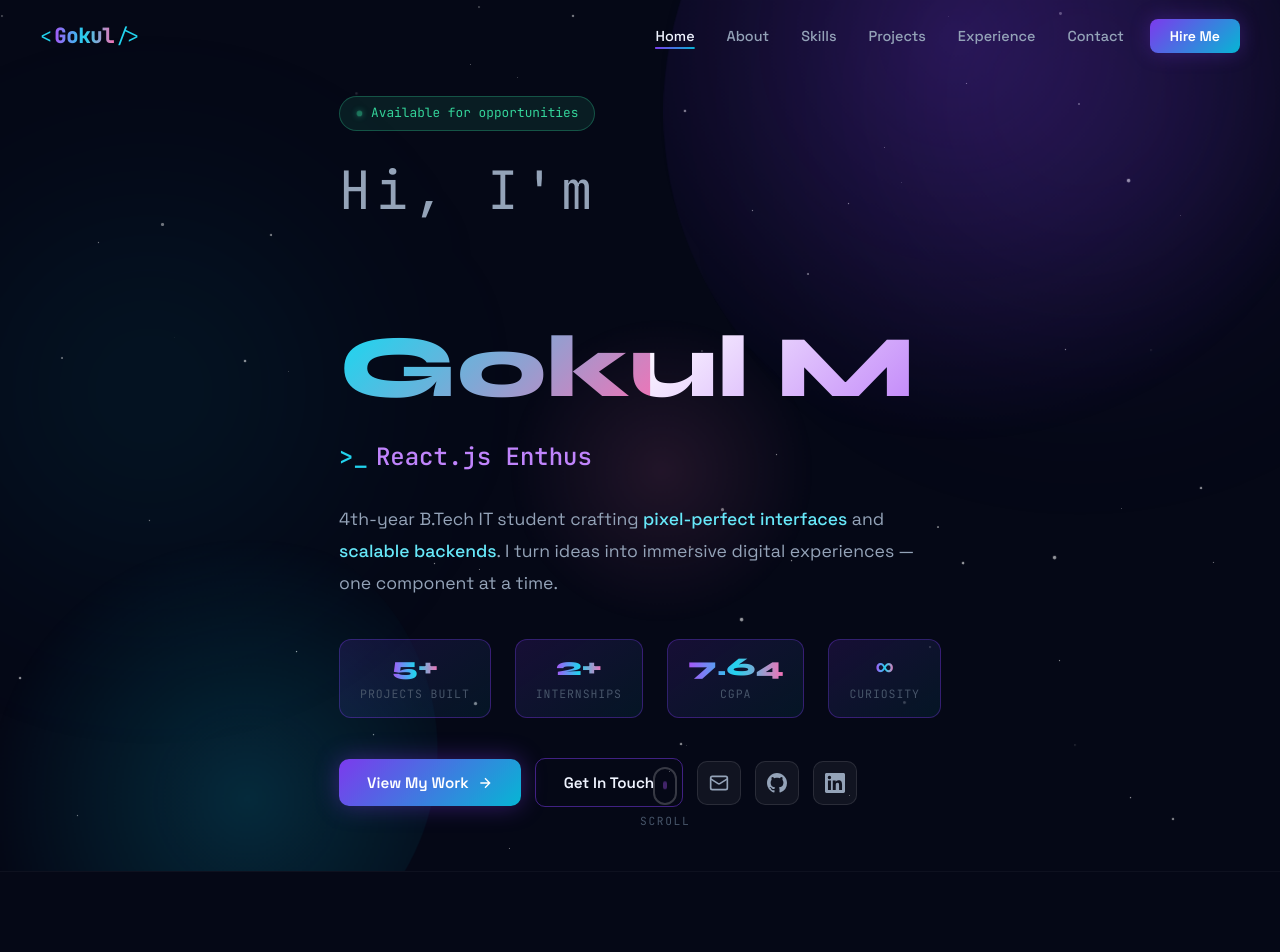
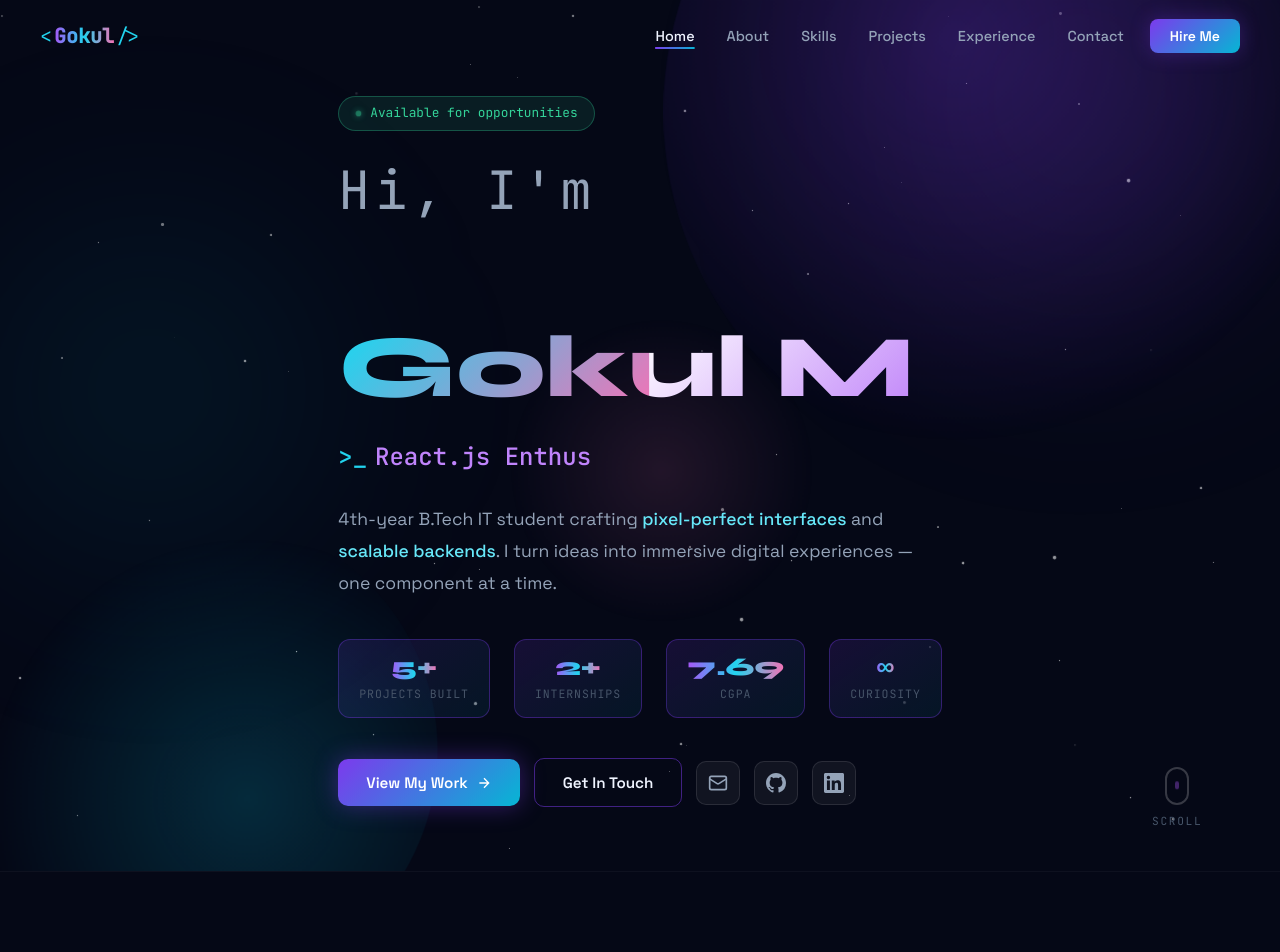
Before and after one commit to Gokul999coder/gokul-portfolio-frontend, a React (Vite) app: page / in a window 1280 px wide. Shown: the top 952 px of the page. Built offline with nearby package versions, Linux system fonts and the light colour scheme; no server answers.

Commit message:
🚀 frontend — Portfolio website

```diff
--- a/src/components/About.jsx
+++ b/src/components/About.jsx
@@ -2,7 +2,7 @@ import React, { useEffect, useRef } from 'react';
 import './About.css';
 
 const HIGHLIGHTS = [
-  { icon: '🎓', title: 'B.Tech IT', sub: 'R.M.K Engineering College', extra: 'CGPA: 7.64 / 10' },
+  { icon: '🎓', title: 'B.Tech IT', sub: 'R.M.K Engineering College', extra: 'CGPA: 7.69/ 10' },
   { icon: '💻', title: 'Full Stack Dev', sub: 'React + Node + Java', extra: 'Frontend-first mindset' },
   { icon: '📱', title: 'Mobile Dev', sub: 'React Native + Firebase', extra: 'Cross-platform apps' },
   { icon: '🎨', title: 'UI/UX Design', sub: 'Figma + Canva', extra: 'Pixel-perfect interfaces' },
--- a/src/components/Hero.css
+++ b/src/components/Hero.css
@@ -306,7 +306,7 @@
 .hero-scroll-hint {
   position: absolute;
   bottom: 2.5rem;
-  left: 50%;
+  left: 90%;
   transform: translateX(-50%);
   display: flex;
   flex-direction: column;
--- a/src/components/Hero.jsx
+++ b/src/components/Hero.jsx
@@ -103,7 +103,7 @@ export default function Hero() {
           {[
             { value: '5+', label: 'Projects Built' },
             { value: '2+', label: 'Internships' },
-            { value: '7.64', label: 'CGPA' },
+            { value: '7.69', label: 'CGPA' },
             { value: '∞',  label: 'Curiosity' },
           ].map(({ value, label }) => (
             <div key={label} className="stat-card">
```
